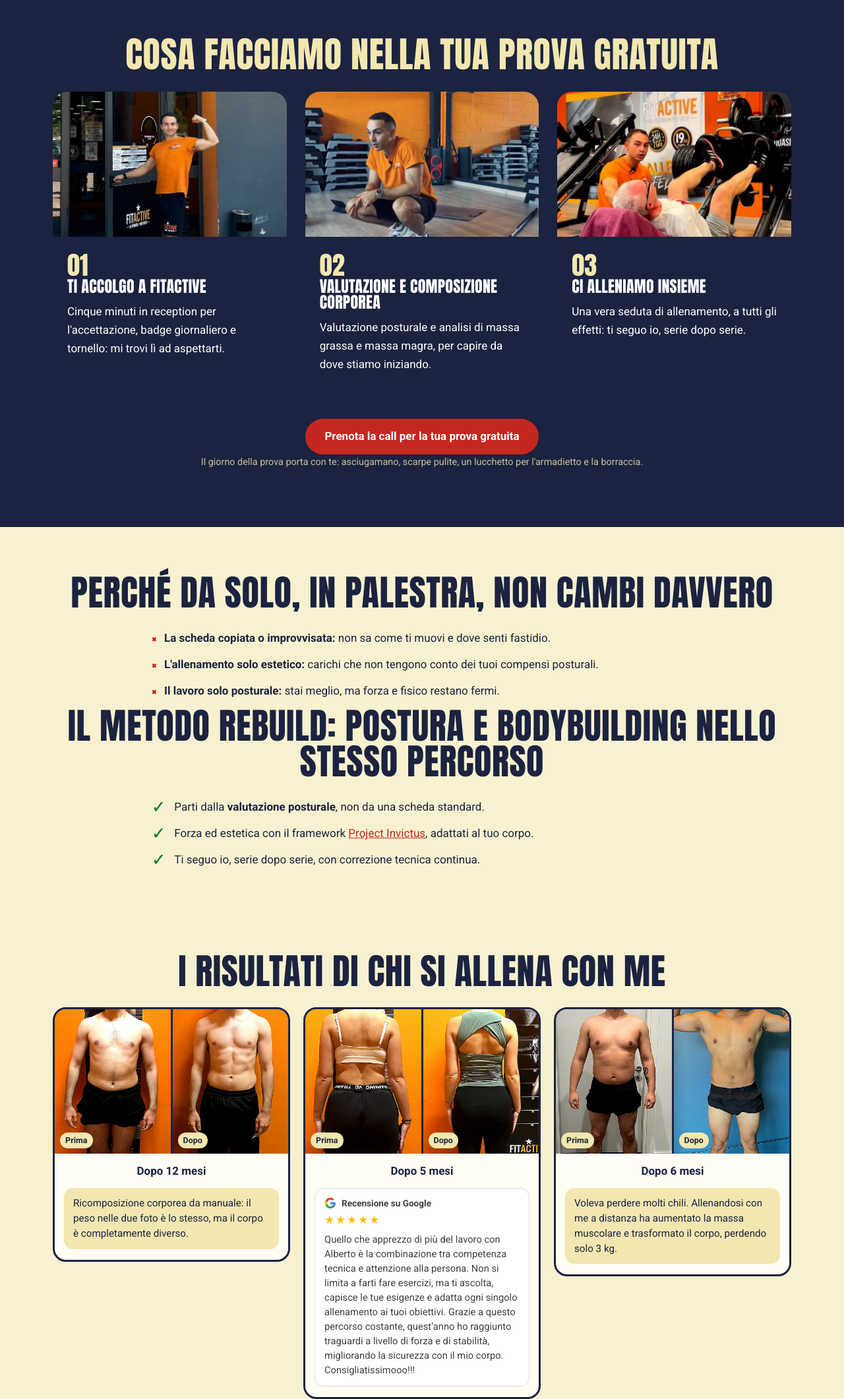
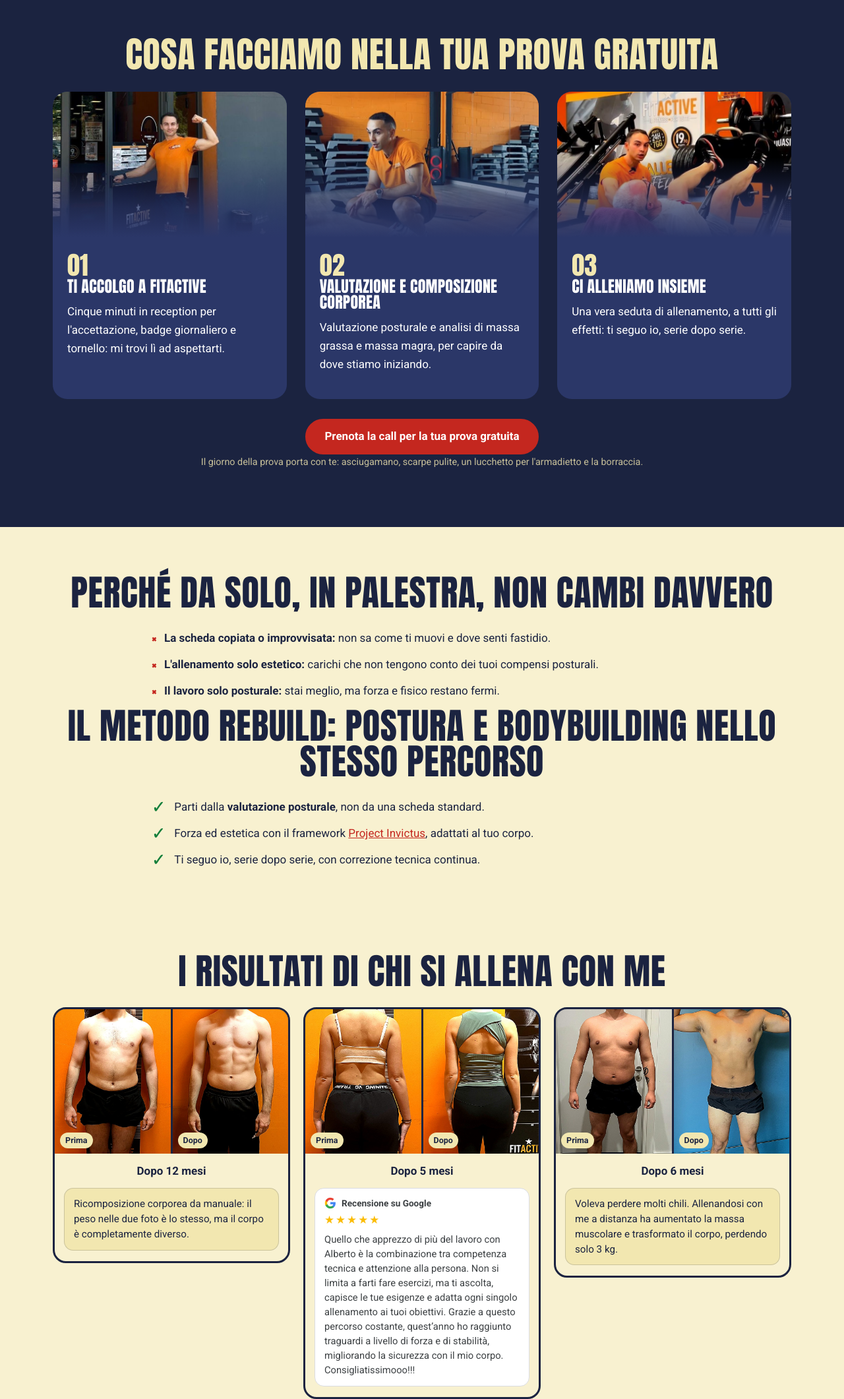
Before and after one commit to albertoberettapt-beep/albertoberettapt-beep.github.io, a plain HTML site: page index.html in a window 1280 px wide. Shown: the part 1700-3821 px from the top of the page at 66% size. Drawn offline with Linux system fonts and the light colour scheme.

Commit message:
Add files via upload

```diff
--- a/css/style.css
+++ b/css/style.css
@@ -258,3 +258,9 @@ details{margin-left:auto;margin-right:auto}
 .steps.fotoalto .step img.bg[src*="leg-press"]{object-position:42% 52%!important}
 .steps.fotoalto .step>*:not(img){position:relative;z-index:1}
 .steps.fotoalto .step,.steps.fotoalto.on-light .step{border:0}
+/* steps con foto in alto: card piu' chiara dello sfondo + sfumatura foto->card */
+.steps.fotoalto .step{background:#2b3768}
+.steps.fotoalto .step::before{display:block;inset:auto;top:0;left:0;right:0;height:221px;z-index:1;background:linear-gradient(180deg,rgba(43,55,104,0) 45%,rgba(43,55,104,.75) 80%,#2b3768 100%)}
+/* prove sociali home: sfondo caldo, non bianco */
+body:has(.fotoalto) .ba{background:var(--panna-2)}
+body:has(.fotoalto) .ba .acomment{background:var(--panna);border:1px solid rgba(27,35,64,.18)}
```
